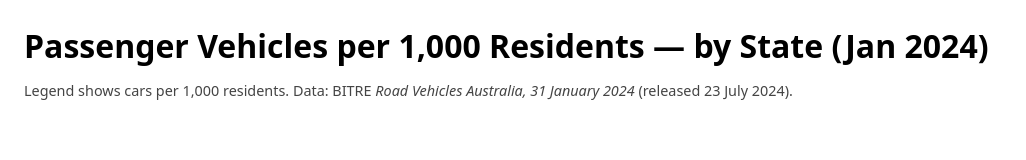
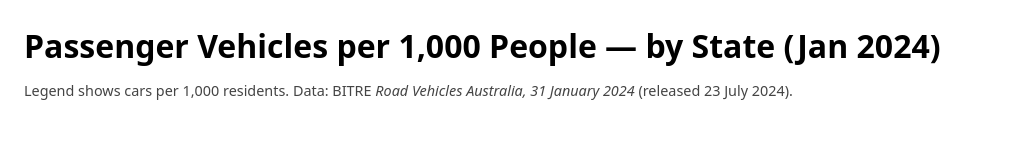
Before and after one commit to nche0083-bit/FIT3179-TEST, a plain HTML site: page index.html in a window 1280 px wide. Shown: the whole page, without its empty margins (0-1026 px from the left). Drawn offline with Linux system fonts and the light colour scheme; a script that the page names is missing.

Commit message:
Update index.html

```diff
--- a/index.html
+++ b/index.html
@@ -16,7 +16,7 @@
 </head>
 <body>
   <div class="box">
-    <h1 style="margin-bottom:6px;">Passenger Vehicles per 1,000 Residents — by State (Jan 2024)</h1>
+    <h1 style="margin-bottom:6px;">Passenger Vehicles per 1,000 People — by State (Jan 2024)</h1>
     <div id="vis"></div>
     <p class="note">Legend shows cars per 1,000 residents. Data: BITRE <em>Road Vehicles Australia, 31 January 2024</em> (released 23 July 2024).</p>
   </div>
```
